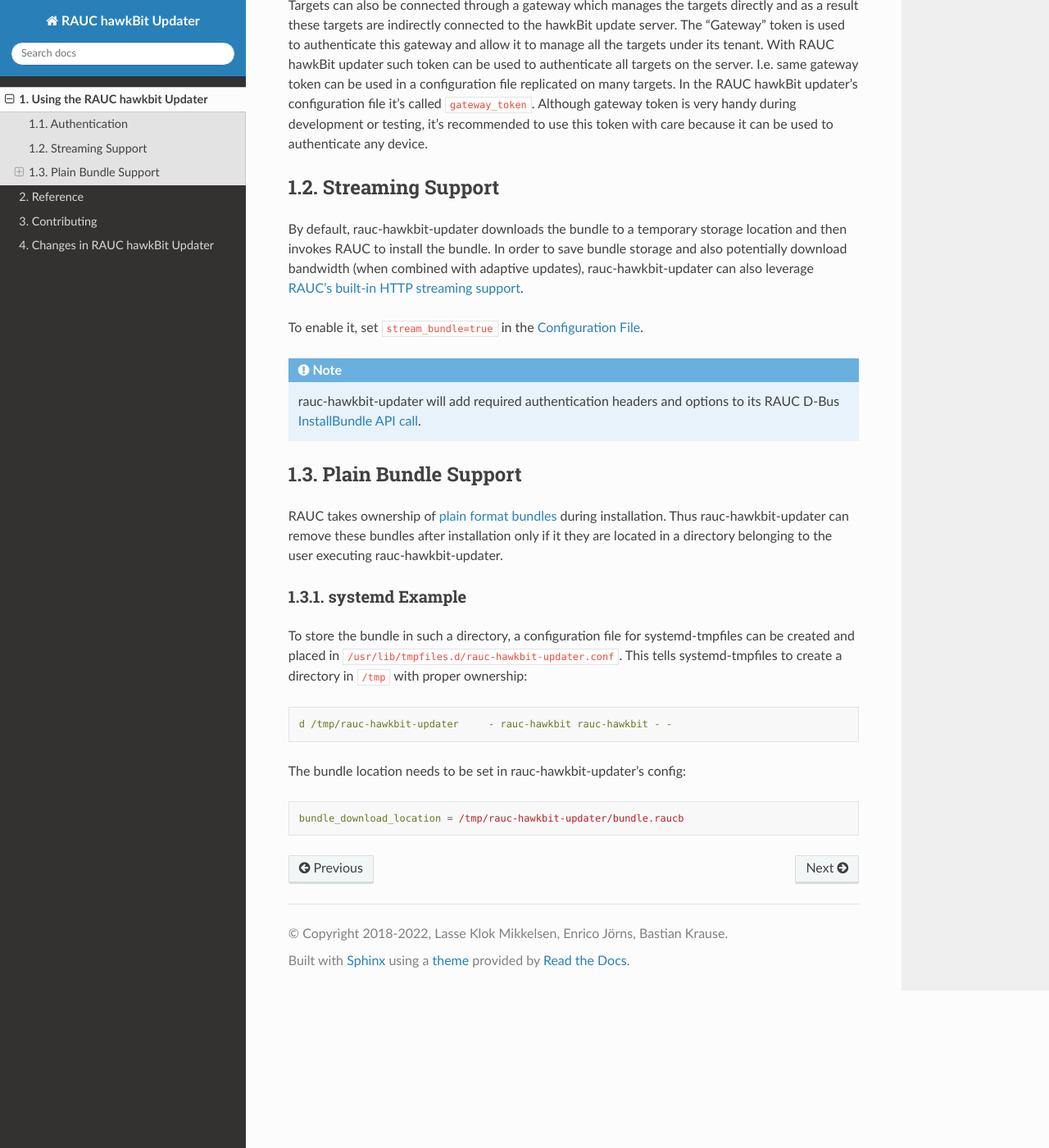
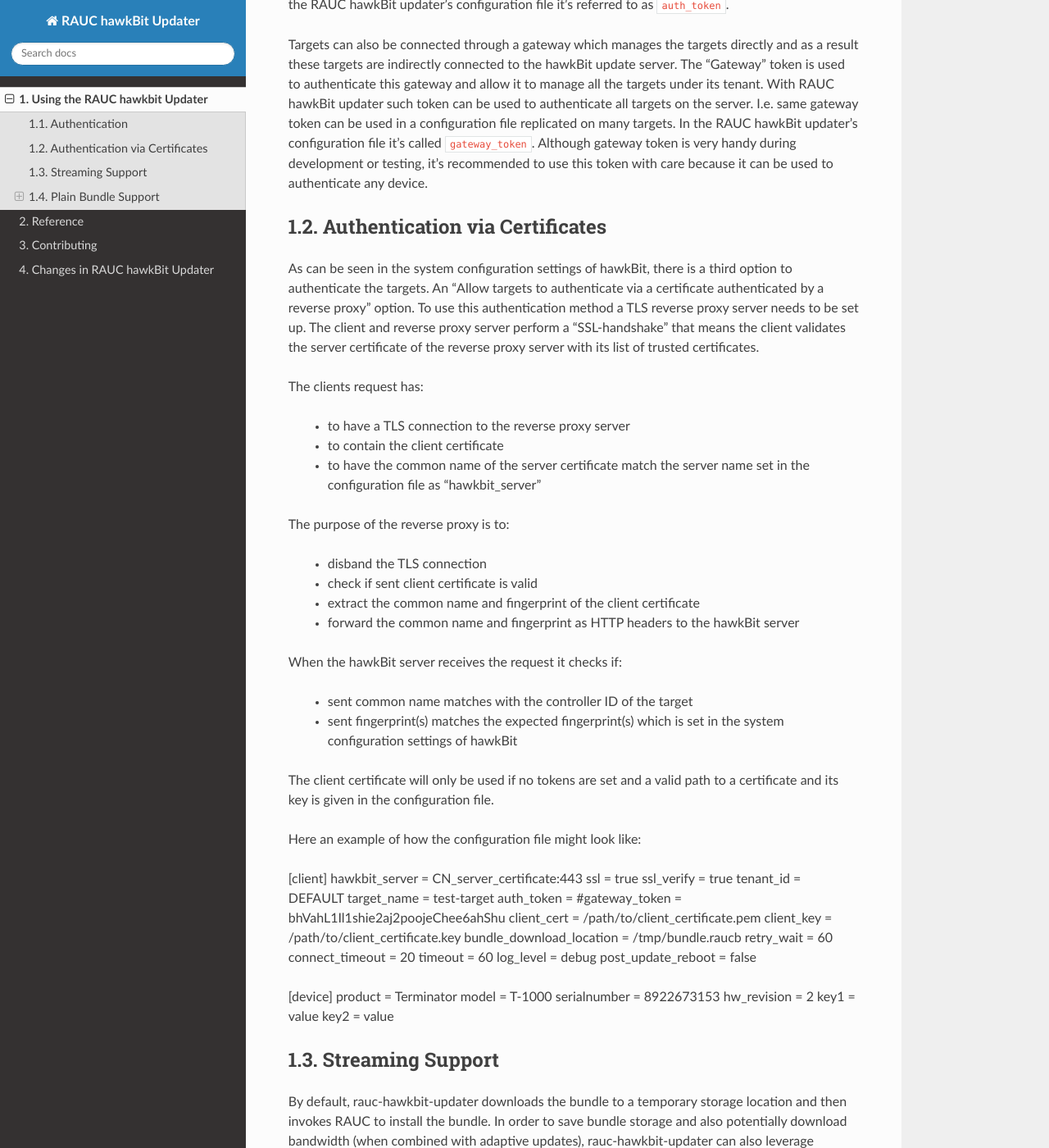
Before and after one commit to rauc/rauc-hawkbit-updater, a Sphinx documentation site: the page built from docs/using.rst, in a window 1280 px wide and 1400 px high, scrolled down 342 px. Shown: the whole window at 82% size. Built offline with Sphinx 7.4.7 and the Read the Docs theme 2.0.0, drawn with Linux system fonts in a browser that asks for light colours; some of the changed text lies outside the part shown.

Commit message:
Add option to authenticate via client certificates
Client certificate and privat key of Client certificate are send to the set
Server. Add description on how to use this authentication method in
"docs/using.rst" file.

Signed-off-by: Cem Tenruh <c.tenruh@phytec.de>

```diff
--- a/docs/using.rst
+++ b/docs/using.rst
@@ -5,6 +5,7 @@
 
 Authentication
 --------------
+Authentication via tokens
 
 As described on the `hawkBit Authentication page <https://eclipse.dev/hawkbit/concepts/authentication/>`_
 in the "DDI API Authentication Modes" section, a device can be authenticated
@@ -23,6 +24,68 @@
 Although gateway token is very handy during development or testing, it's
 recommended to use this token with care because it can be used to
 authenticate any device.
+
+Authentication via Certificates
+-------------------------------
+
+As can be seen in the system configuration settings of hawkBit, there is a
+third option to authenticate the targets. An "Allow targets to authenticate via
+a certificate authenticated by a reverse proxy" option. To use this
+authentication method a TLS reverse proxy server needs to be set up.
+The client and reverse proxy server perform a "SSL-handshake" that means the
+client validates the server certificate of the reverse proxy server with its
+list of trusted certificates.
+
+The clients request has:
+
+        - to have a TLS connection to the reverse proxy server
+        - to contain the client certificate
+        - to have the common name of the server certificate match the server
+          name set in the configuration file as "hawkbit_server"
+
+The purpose of the reverse proxy is to:
+
+        - disband the TLS connection
+        - check if sent client certificate is valid
+        - extract the common name and fingerprint of the client certificate
+        - forward the common name and fingerprint as HTTP headers to the
+          hawkBit server
+
+When the hawkBit server receives the request it checks if:
+
+        - sent common name matches with the controller ID of the target
+        - sent fingerprint(s) matches the expected fingerprint(s) which is set
+          in the system configuration settings of hawkBit
+
+The client certificate will only be used if no tokens are set and a valid path
+to a certificate and its key is given in the configuration file.
+
+Here an example of how the configuration file might look like:
+
+[client]
+hawkbit_server            = CN_server_certificate:443
+ssl                       = true
+ssl_verify                = true
+tenant_id                 = DEFAULT
+target_name               = test-target
+auth_token                =
+#gateway_token            = bhVahL1Il1shie2aj2poojeChee6ahShu
+client_cert              = /path/to/client_certificate.pem
+client_key               = /path/to/client_certificate.key
+bundle_download_location  = /tmp/bundle.raucb
+retry_wait                = 60
+connect_timeout           = 20
+timeout                   = 60
+log_level                 = debug
+post_update_reboot        = false
+
+[device]
+product                   = Terminator
+model                     = T-1000
+serialnumber              = 8922673153
+hw_revision               = 2
+key1                      = value
+key2                      = value
 
 Streaming Support
 -----------------
```
Also changed, not shown: README.md (+2 -0 lines), 4 other files.
